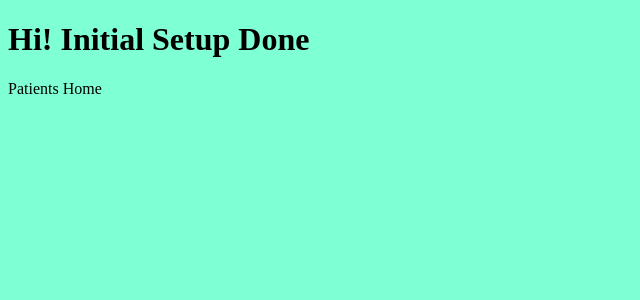
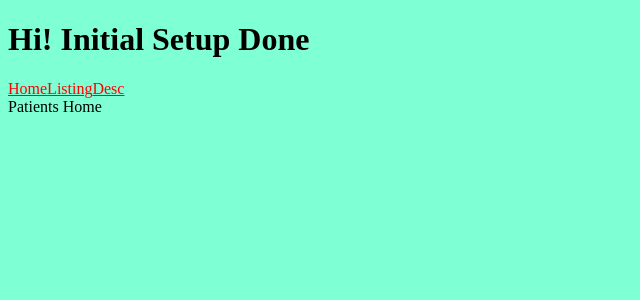
Before and after one commit to fchwpo/patients-client, a React app: page / in a window 1280 px wide. Shown: the top 300 px of the page, without its empty margins (0-640 px from the left). Built offline with nearby package versions, Linux system fonts and the light colour scheme.

Commit message:
Public Path Issue Fixed

```diff
--- a/src/components/App.tsx
+++ b/src/components/App.tsx
@@ -1,5 +1,5 @@
 import * as React from "react";
-import {BrowserRouter, Route} from "react-router-dom";
+import {BrowserRouter, Link, Route} from "react-router-dom";
 import { PatientsHome } from "./pages/home";
 import { PatientsListing } from "./pages/listing";
 import { PatientsDesc } from "./pages/desc";
@@ -11,6 +11,9 @@ export const App = () => (
       Hi! Initial Setup Done
     </h1>
     <BrowserRouter>
+      <Link to="/" children="Home" />
+      <Link to="/patients" children="Listing" />
+      <Link to="/patients/8" children="Desc"/>
       <Route path="/" exact component={PatientsHome} />
       <Route path="/patients" exact component={PatientsListing} />
       <Route path="/patients/:id" exact component={PatientsDesc} />
--- a/webpack.config.ts
+++ b/webpack.config.ts
@@ -9,7 +9,7 @@ module.exports = {
   mode: production ? 'production' : 'development',
 	...(!production && { devtool: 'source-map' }),
   output: {
-    path: path.resolve(__dirname, "build"),
+    path: path.resolve(__dirname, "./build"),
     filename: "bundle.js",
   },
   resolve: {
@@ -61,6 +61,7 @@ module.exports = {
   plugins: [
     new HtmlWebpackPlugin({
       template: path.resolve(__dirname, "src", "index.html"),
+      publicPath: "/"
     }),
     new MiniCssExtractPlugin({
       filename: `styles/${
```
